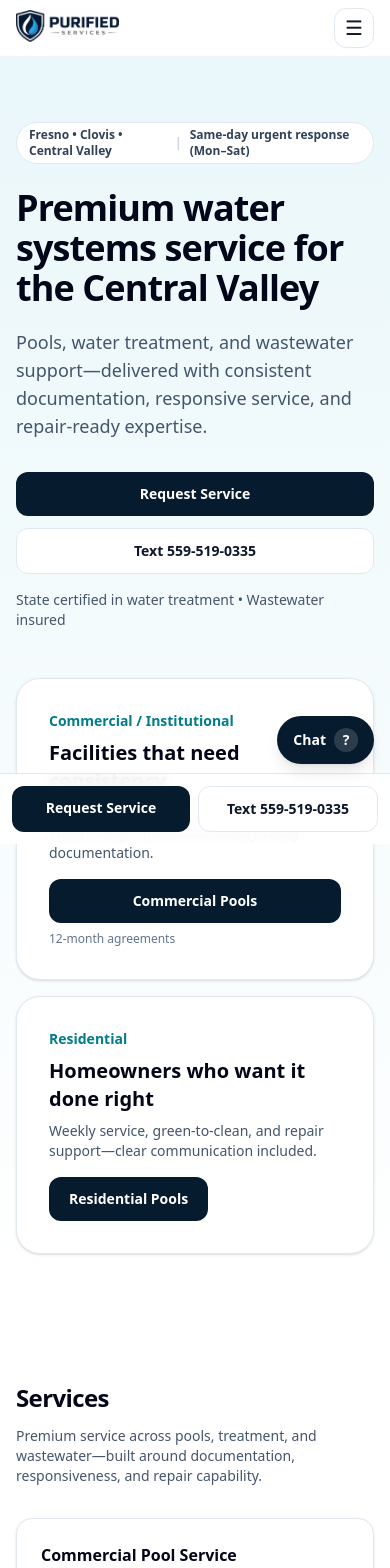
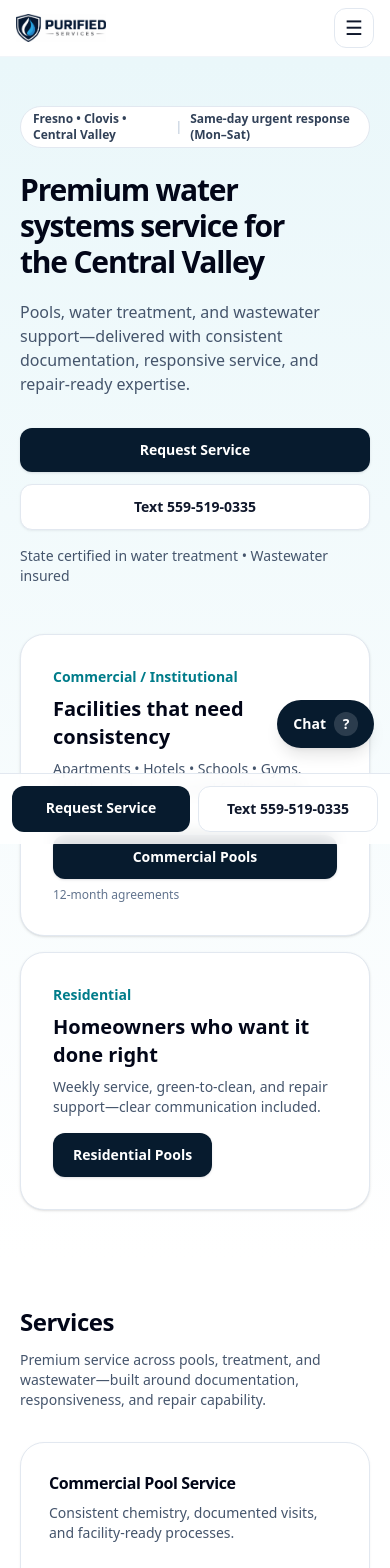
Before and after one commit to alexcarney460-hue/purifiedservices, a Next.js app: page / in a window 390 px wide. Shown: the top 1568 px of the page. Built offline with nearby package versions, Linux system fonts and the light colour scheme.

Commit message:
polish luxury-minimal typography spacing and mobile overlay spacing

```diff
--- a/src/components/ChatAssistant.tsx
+++ b/src/components/ChatAssistant.tsx
@@ -109,7 +109,7 @@ export default function ChatAssistant() {
   }
 
   return (
-    <div className="fixed bottom-20 right-4 z-[55] lg:bottom-6">
+    <div className="fixed bottom-24 right-4 z-[55] lg:bottom-6">
       {open && (
         <div className="mb-3 w-[min(92vw,380px)] overflow-hidden rounded-2xl border border-slate-200 bg-white shadow-xl">
           <div className="flex items-center justify-between border-b border-slate-100 px-4 py-3">
--- a/src/components/MobileCtaBar.tsx
+++ b/src/components/MobileCtaBar.tsx
@@ -5,7 +5,7 @@ const phoneDisplay = "559-519-0335";
 
 export default function MobileCtaBar() {
   return (
-    <div className="fixed inset-x-0 bottom-0 z-50 border-t border-slate-200 bg-white/90 backdrop-blur lg:hidden">
+    <div className="fixed inset-x-0 bottom-0 z-50 border-t border-slate-200 bg-white/85 backdrop-blur lg:hidden">
       <div className="mx-auto flex max-w-6xl gap-2 px-3 py-3">
         <Link
           href="/contact"
--- a/src/components/SiteHeader.tsx
+++ b/src/components/SiteHeader.tsx
@@ -43,7 +43,7 @@ export default function SiteHeader() {
     <header className="sticky top-0 z-50 border-b border-slate-100 bg-white/80 backdrop-blur">
       <div className="mx-auto flex max-w-6xl items-center justify-between gap-4 px-4 py-2">
         <Link href="/" className="flex min-w-0 items-center gap-3">
-          <div className="relative h-8 w-[150px] sm:h-9 sm:w-[180px] md:h-10 md:w-[210px] flex-none -mt-1">
+          <div className="relative h-7 w-[130px] sm:h-9 sm:w-[180px] md:h-10 md:w-[210px] flex-none">
             <Image
               src="/brand/logo-cropped.png"
               alt="Purified Services"
--- a/src/components/ui.tsx
+++ b/src/components/ui.tsx
@@ -1,7 +1,7 @@
 import Link from "next/link";
 
 export function Container({ children }: { children: React.ReactNode }) {
-  return <div className="mx-auto w-full max-w-6xl px-4">{children}</div>;
+  return <div className="mx-auto w-full max-w-6xl px-5 sm:px-6">{children}</div>;
 }
 
 export function Section({
@@ -11,12 +11,12 @@ export function Section({
   children: React.ReactNode;
   className?: string;
 }) {
-  return <section className={`py-16 md:py-20 ${className}`}>{children}</section>;
+  return <section className={`py-12 sm:py-16 md:py-20 ${className}`}>{children}</section>;
 }
 
 export function H1({ children }: { children: React.ReactNode }) {
   return (
-    <h1 className="text-balance text-4xl font-extrabold tracking-tight text-slate-950 md:text-6xl">
+    <h1 className="text-balance text-3xl font-extrabold tracking-[-0.04em] text-slate-950 sm:text-4xl md:text-6xl">
       {children}
     </h1>
   );
@@ -24,14 +24,14 @@ export function H1({ children }: { children: React.ReactNode }) {
 
 export function H2({ children }: { children: React.ReactNode }) {
   return (
-    <h2 className="text-balance text-2xl font-bold tracking-tight text-slate-950 md:text-3xl">
+    <h2 className="text-balance text-2xl font-bold tracking-[-0.02em] text-slate-950 md:text-3xl">
       {children}
     </h2>
   );
 }
 
 export function Lead({ children }: { children: React.ReactNode }) {
-  return <p className="text-pretty text-lg text-slate-600 md:text-xl">{children}</p>;
+  return <p className="text-pretty text-base text-slate-600 sm:text-lg md:text-xl">{children}</p>;
 }
 
 export function Button({
@@ -44,11 +44,11 @@ export function Button({
   variant?: "primary" | "secondary";
 }) {
   const base =
-    "inline-flex items-center justify-center rounded-xl px-5 py-3 text-sm font-semibold transition focus:outline-none focus:ring-2 focus:ring-offset-2";
+    "inline-flex items-center justify-center rounded-xl px-5 py-3 text-sm font-semibold transition focus:outline-none focus:ring-2 focus:ring-offset-2 active:translate-y-px";
   const styles =
     variant === "primary"
-      ? "bg-[var(--ps-navy)] text-white hover:bg-slate-950 focus:ring-[var(--ps-aqua)]"
-      : "border border-slate-200 bg-white text-slate-900 hover:border-slate-300 hover:bg-slate-50 focus:ring-[var(--ps-aqua)]";
+      ? "bg-[var(--ps-navy)] text-white shadow-sm shadow-slate-900/10 hover:-translate-y-0.5 hover:bg-slate-950 hover:shadow-md hover:shadow-slate-900/10 focus:ring-[var(--ps-aqua)]"
+      : "border border-slate-200 bg-white text-slate-900 shadow-sm shadow-slate-900/5 hover:-translate-y-0.5 hover:border-slate-300 hover:bg-slate-50 focus:ring-[var(--ps-aqua)]";
   return (
     <Link href={href} className={`${base} ${styles}`}>
       {children}
@@ -68,11 +68,11 @@ export function Card({
   return (
     <Link
       href={href}
-      className="group rounded-2xl border border-slate-200 bg-white p-6 shadow-sm transition hover:-translate-y-0.5 hover:border-slate-300 hover:shadow-md"
+      className="group rounded-3xl border border-slate-200 bg-white p-7 shadow-sm shadow-slate-900/5 transition hover:-translate-y-0.5 hover:border-slate-300 hover:shadow-md hover:shadow-slate-900/10"
     >
-      <div className="text-base font-bold text-slate-950">{title}</div>
+      <div className="text-base font-bold tracking-tight text-slate-950">{title}</div>
       <p className="mt-2 text-sm text-slate-600">{description}</p>
-      <div className="mt-4 text-sm font-semibold text-[var(--ps-teal)]">
+      <div className="mt-5 text-sm font-semibold text-[var(--ps-teal)]">
         Learn more →
       </div>
     </Link>
```
